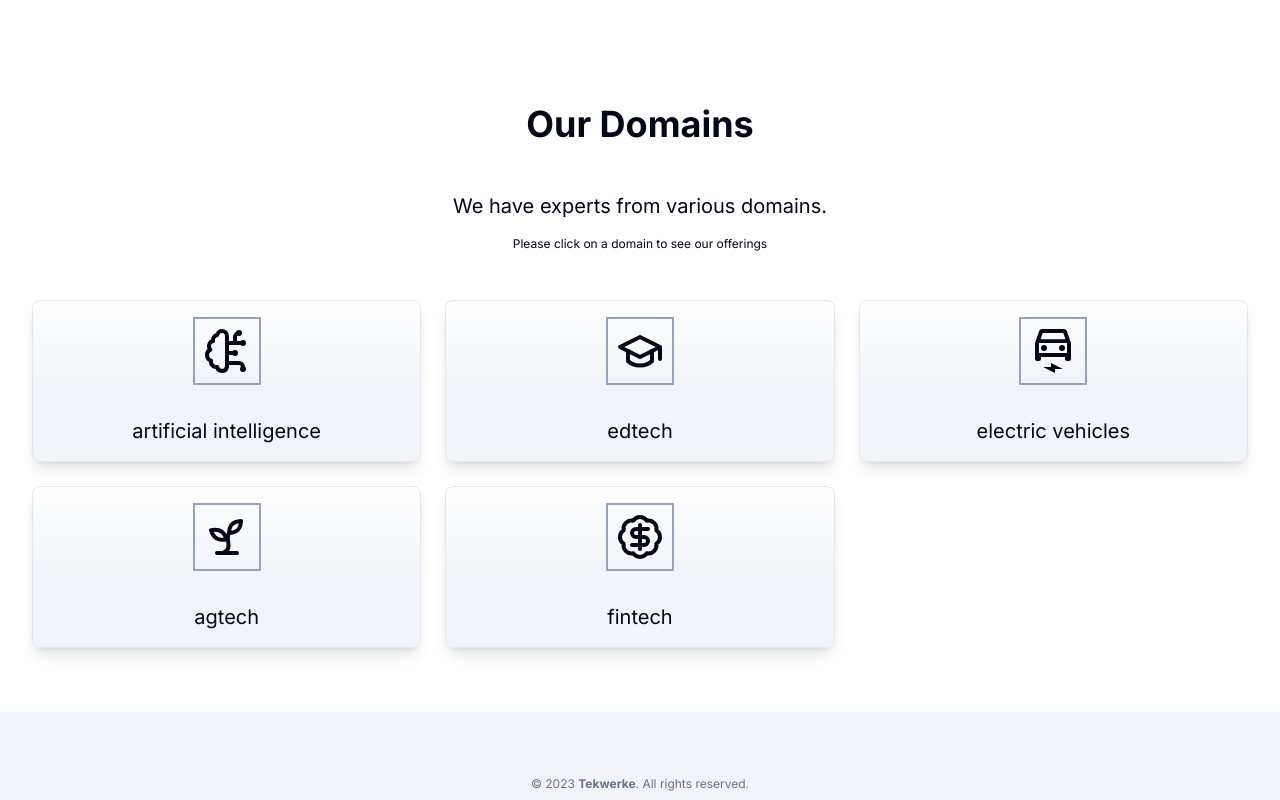
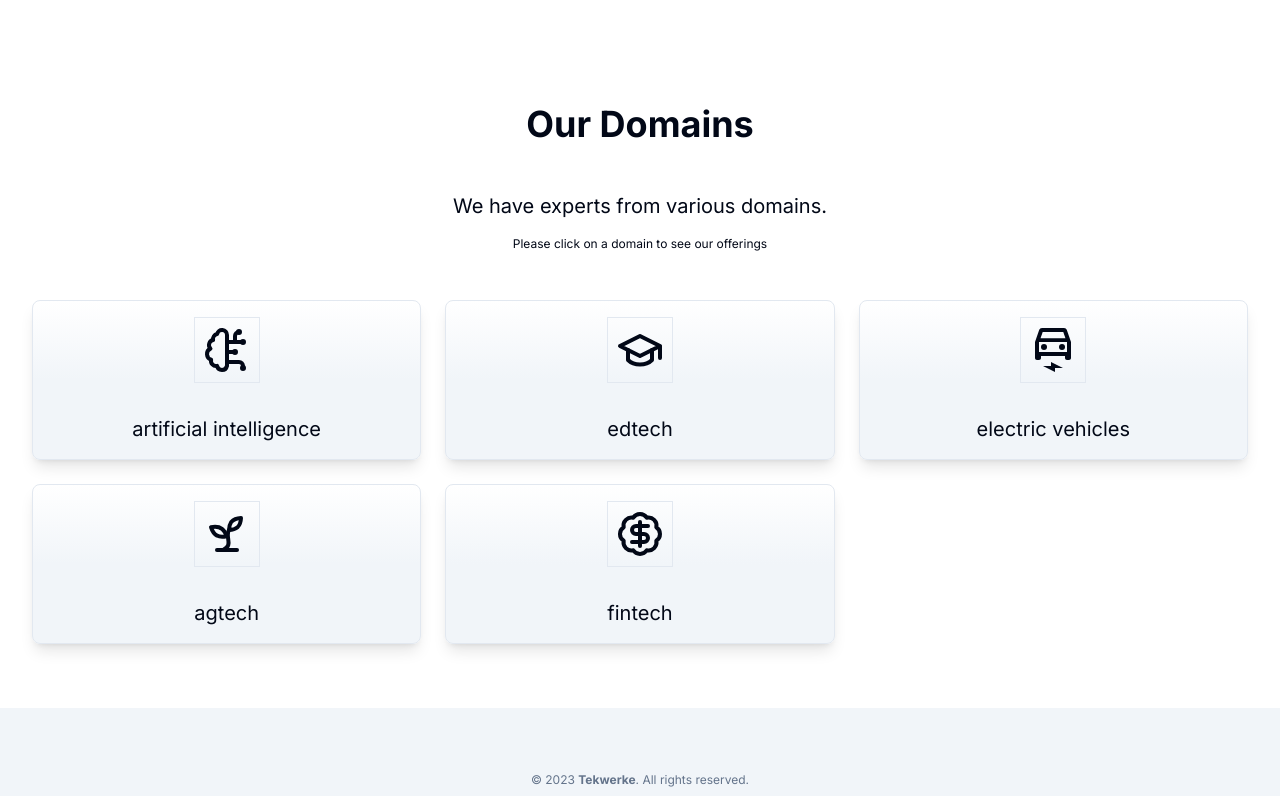
Before and after one commit to subhranshudas/twkfe, a Next.js app: page / in a window 1280 px wide. Shown: the part 625-1425 px from the top of the page. Built offline with nearby package versions, Linux system fonts and the light colour scheme.

Commit message:
icon changes

```diff
--- a/components/domain-cards.tsx
+++ b/components/domain-cards.tsx
@@ -39,7 +39,7 @@ function DomainCard({ title, icon, href  }: Omit<DomainProps, "description">) {
                 dark:hover:border-slate-400
             "
         >
-            <div className="p-2 border-2 border-slate-400">
+            <div className="p-2 border">
                 <DomainIcon className="w-12 h-12" />
             </div>
 
--- a/components/domains-list.tsx
+++ b/components/domains-list.tsx
@@ -1,7 +1,6 @@
 
 // Library SVG Icons
 import {
-    LucideIcon,
     BrainCircuit,
     GraduationCap,
     Sprout,
@@ -16,7 +15,7 @@ export interface DomainProps {
   title: string;
   href: string;
   description: string;
-  icon: LucideIcon
+  icon: any
 }
 
 export const domainsList: DomainProps[] = [
```
